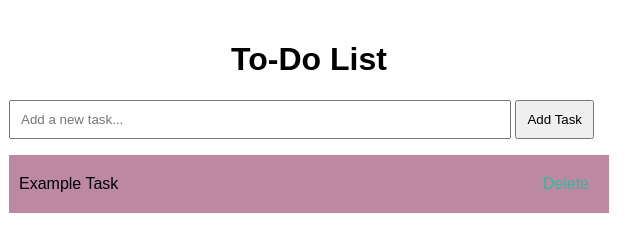
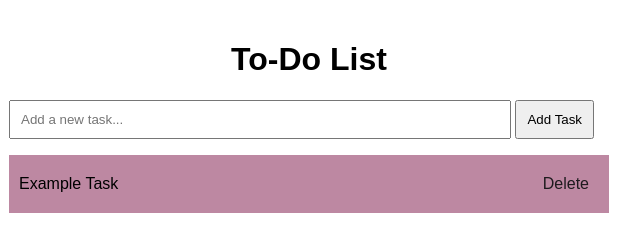
Before and after one commit to salmanshaikk/to-do-list, a plain HTML site: page index.html in a window 1280 px wide. Shown: the full height of the page, 331-971 px from the left. Drawn offline with Linux system fonts and the light colour scheme.

Commit message:
adding to do list changes

```diff
--- a/style.css
+++ b/style.css
@@ -45,7 +45,7 @@
 
 .delete-btn {
     cursor: pointer;
-    color: rgb(52, 186, 159);
+    color: rgba(1, 7, 6, 0.847);
     border: none;
     background: none;
     font-size: 1em;
```
